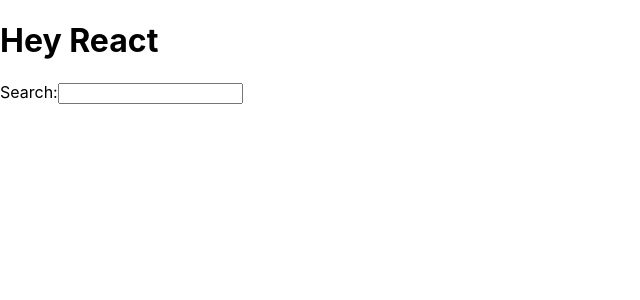
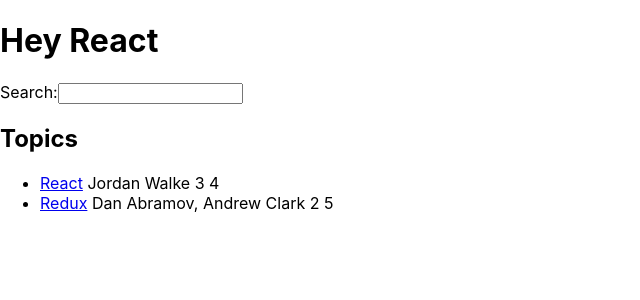
Before and after one commit to cph2134/hackerStories, a React (Create React App) app: page / in a window 1280 px wide. Shown: the top 300 px of the page, without its empty margins (0-640 px from the left). Built offline with nearby package versions, Linux system fonts and the light colour scheme.

Commit message:
using map

```diff
--- a/src/App.js
+++ b/src/App.js
@@ -4,6 +4,24 @@
   title: "React",
   greeting: "Hey",
 };
+const list = [
+  {
+    title: "React",
+    url: "https://reactjs.org/",
+    author: "Jordan Walke",
+    num_comments: 3,
+    points: 4,
+    objectID: 0,
+  },
+  {
+    title: "Redux",
+    url: "https://redux.js.org/",
+    author: "Dan Abramov, Andrew Clark",
+    num_comments: 2,
+    points: 5,
+    objectID: 1,
+  },
+];
 
 function App() {
   return (
@@ -15,6 +33,21 @@
         Search:
         <input id="search" type="text" />
       </label>
+      <h2>Topics</h2>
+      <ul>
+        {list.map((item) => {
+          return (
+            <li key={item.objectID}>
+              <span>
+                <a href={item.url}>{item.title}</a>
+              </span>
+              <span> {item.author}</span>
+              <span> {item.num_comments}</span>
+              <span> {item.points}</span>
+            </li>
+          );
+        })}
+      </ul>
     </div>
   );
 }
```
